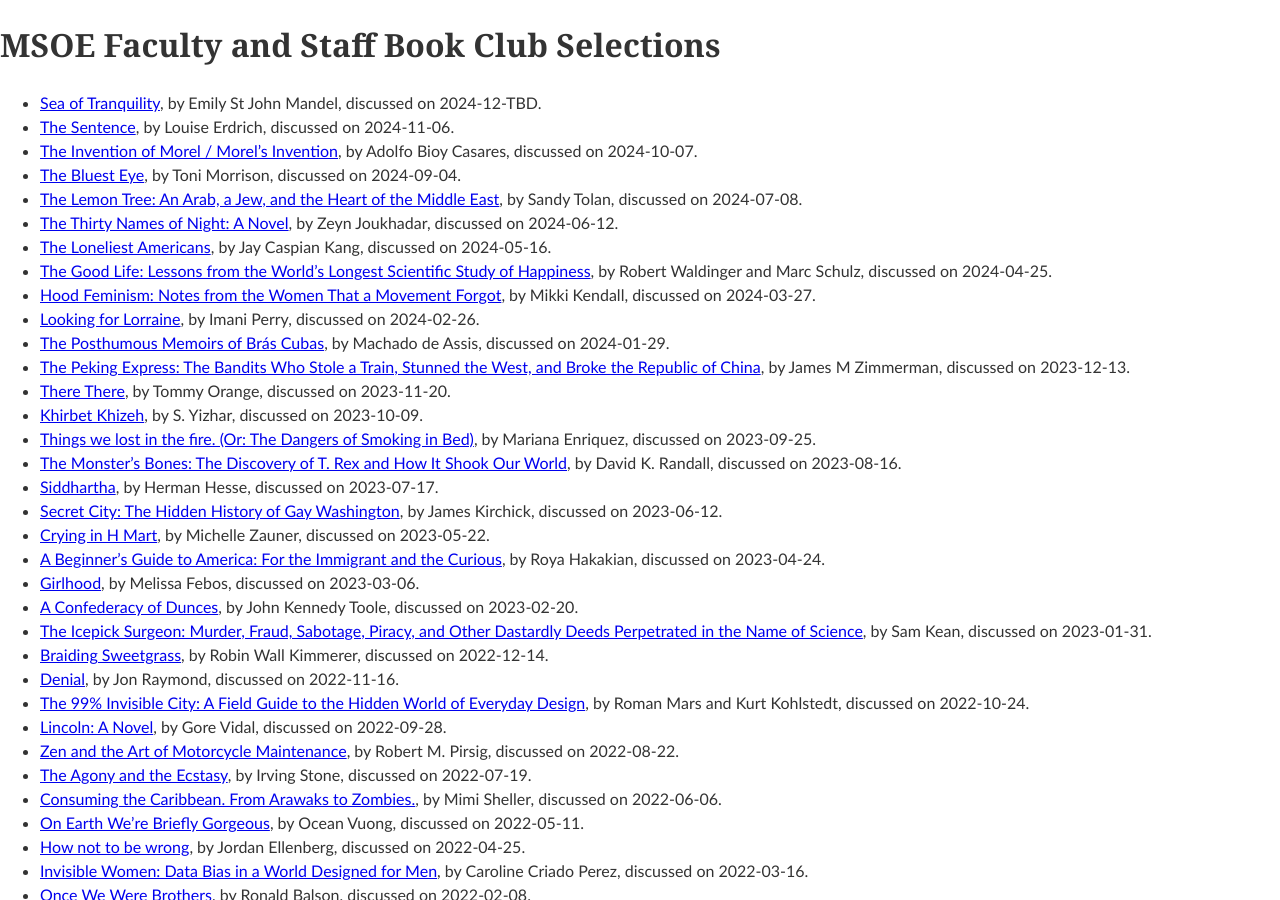
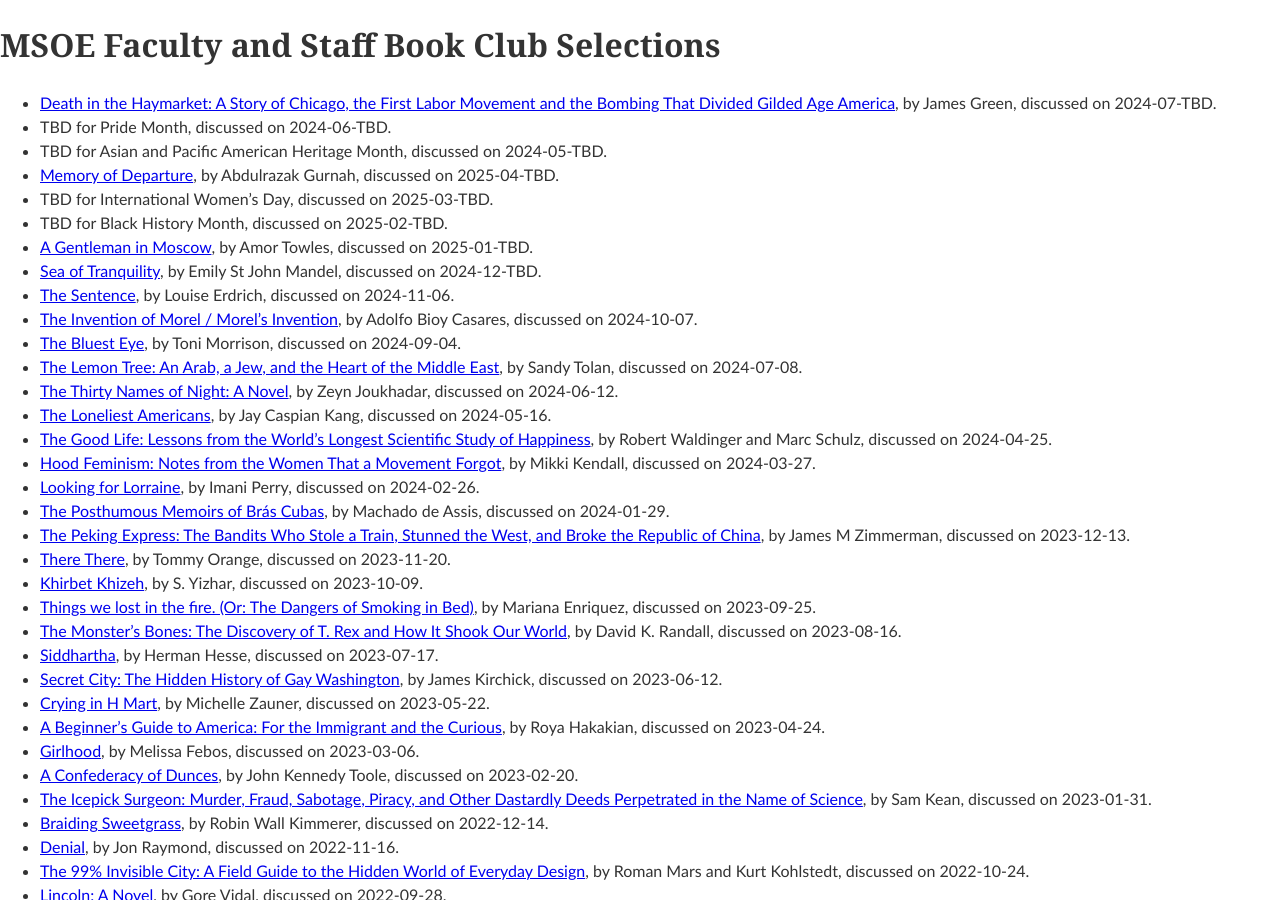
Before and after one commit to edurant/edurant.github.io, a Jekyll site: the page built from misc/bookClub.md, in a window 1280 px wide and 900 px high. Built offline with Jekyll 4.4.1, drawn with Linux system fonts in a browser that asks for light colours; our own code applies the rules of GitHub Pages for plain Markdown files.

Commit message:
MSOE book club: selected 3 books for 2025

```diff
--- a/misc/bookClub.md
+++ b/misc/bookClub.md
@@ -1,8 +1,15 @@
 ---
 title: "MSOE Faculty and Staff Book Club Selections"
-date: 2024-09-10 16:20:30 -0500
+date: 2024-09-11 09:12:30 -0500
 ---
 
+* [Death in the Haymarket: A Story of Chicago, the First Labor Movement and the Bombing That Divided Gilded Age America](https://bookshop.org/p/books/death-in-the-haymarket-a-story-of-chicago-the-first-labor-movement-and-the-bombing-that-divided-gilded-age-america-james-green/7831023), by James Green, discussed on 2024-07-TBD.
+* TBD for Pride Month, discussed on 2024-06-TBD.
+* TBD for Asian and Pacific American Heritage Month, discussed on 2024-05-TBD.
+* [Memory of Departure](https://bookshop.org/p/books/memory-of-departure-by-the-winner-of-the-nobel-prize-in-literature-2021-abdulrazak-gurnah/17772589), by Abdulrazak Gurnah, discussed on 2025-04-TBD.
+* TBD for International Women's Day, discussed on 2025-03-TBD.
+* TBD for Black History Month, discussed on 2025-02-TBD.
+* [A Gentleman in Moscow](https://bookshop.org/books/a-gentleman-in-moscow/9780143110439), by Amor Towles, discussed on 2025-01-TBD.
 * [Sea of Tranquility](https://bookshop.org/p/books/sea-of-tranquility-emily-st-john-mandel/17768221), by Emily St John Mandel, discussed on 2024-12-TBD.
 * [The Sentence](https://www.goodreads.com/book/show/56816904-the-sentence), by Louise Erdrich, discussed on 2024-11-06.
 * [The Invention of Morel / Morel's Invention](https://bookshop.org/books/the-invention-of-morel/9781590170571), by Adolfo Bioy Casares, discussed on 2024-10-07.
```
